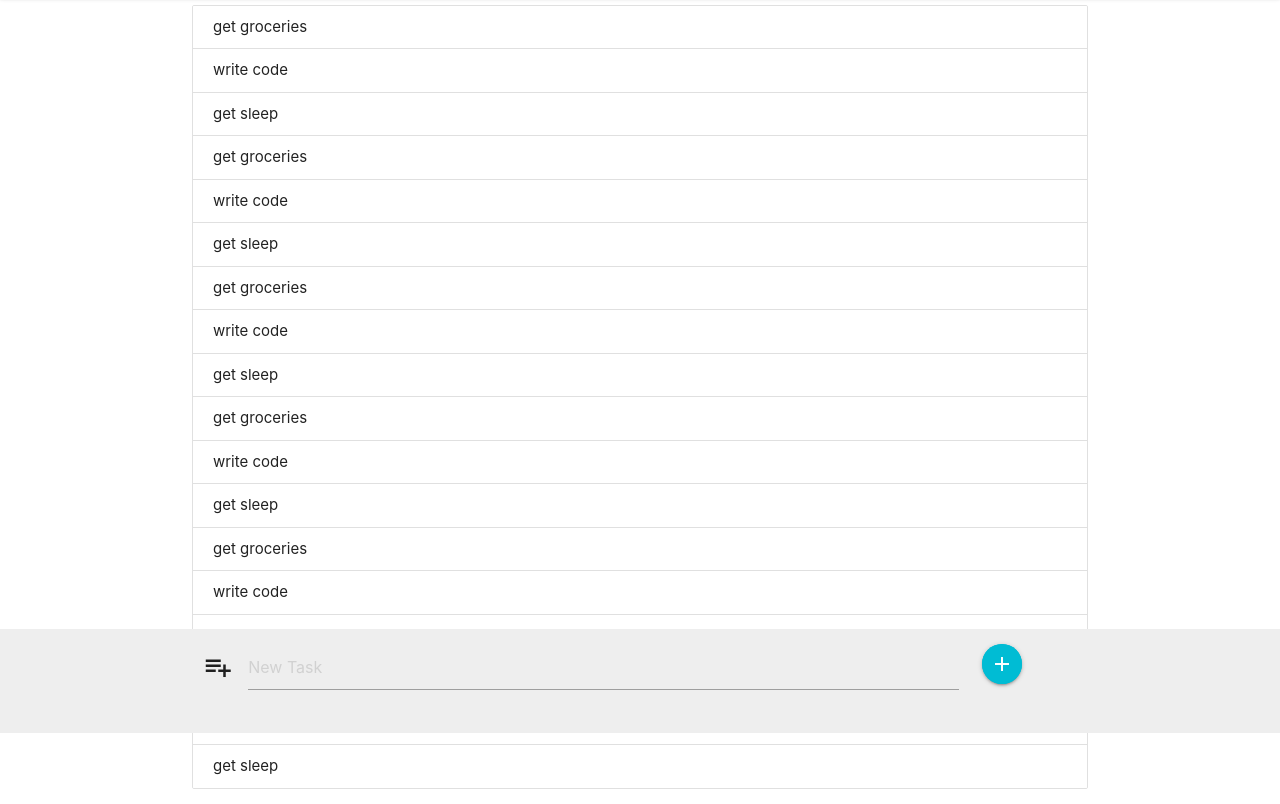
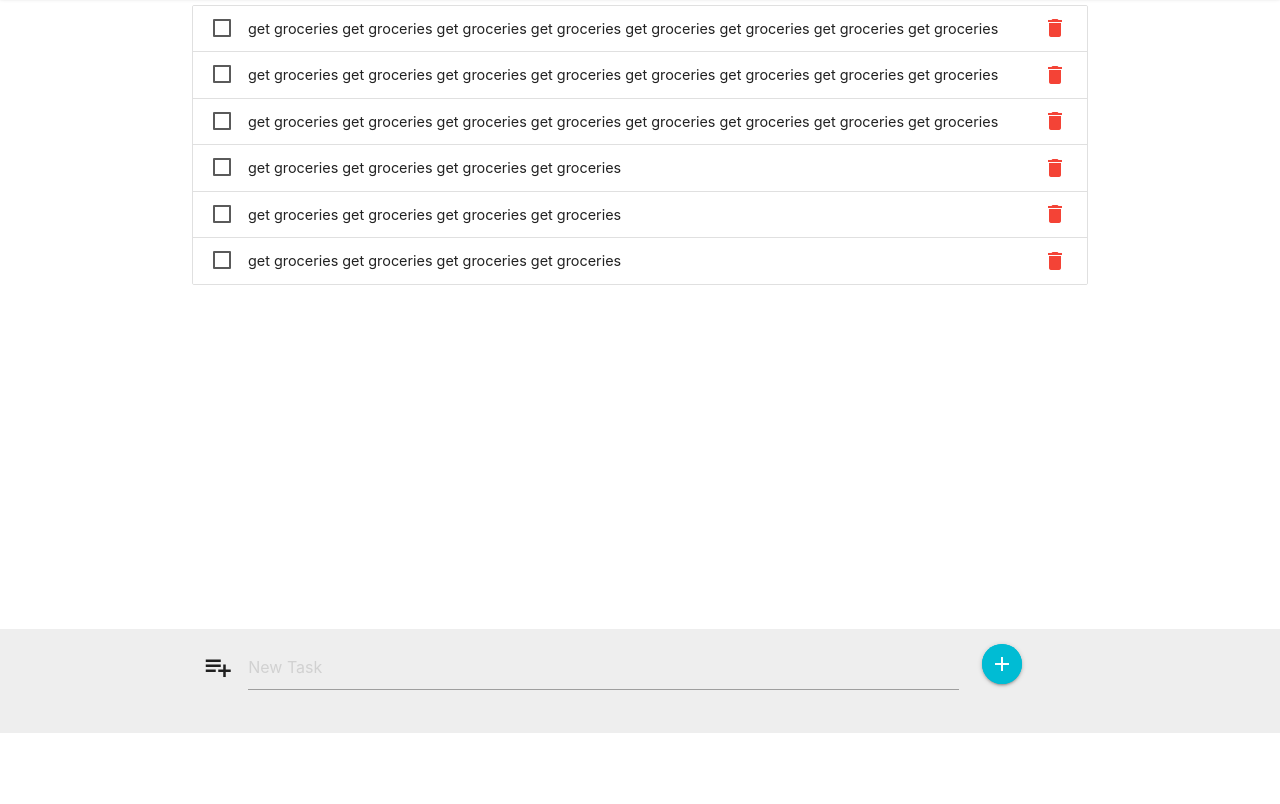
Before and after one commit to DaveTrost/to-do-vanilla-js, a website: page public/index.html in a window 1280 px wide. Shown: the part 67-871 px from the top of the page. After the commit the page ends 800 px from the top, so only its background shows below. Drawn offline with Linux system fonts and the light colour scheme.

Commit message:
more template

```diff
--- a/public/index.html
+++ b/public/index.html
@@ -9,31 +9,63 @@
     <link rel="stylesheet" href="src/styles/reset.css">
     <link rel="stylesheet" href="src/styles/materialize.css">
     <link rel="stylesheet" href="src/styles/main.css">
+    <link rel="stylesheet" href="src/components/app/app.css">
 </head>
 <body>
+    <div>
         <nav class="nav-wrapper">
             <p class="brand-logo center">To-Do List</p>
         </nav>
         <main class="container">
             <ul class="collection">
-            <li class="collection-item">get groceries</li>
-            <li class="collection-item">write code</li>
-            <li class="collection-item">get sleep</li>
-            <li class="collection-item">get groceries</li>
-            <li class="collection-item">write code</li>
-            <li class="collection-item">get sleep</li>
-            <li class="collection-item">get groceries</li>
-            <li class="collection-item">write code</li>
-            <li class="collection-item">get sleep</li>
-            <li class="collection-item">get groceries</li>
-            <li class="collection-item">write code</li>
-            <li class="collection-item">get sleep</li>
-            <li class="collection-item">get groceries</li>
-            <li class="collection-item">write code</li>
-            <li class="collection-item">get sleep</li>
-            <li class="collection-item">get groceries</li>
-            <li class="collection-item">write code</li>
-            <li class="collection-item">get sleep</li>
+                <li class="collection-item todo-item">
+                    <label>
+                        <input type="checkbox"/>
+                        <span>get groceries get groceries get groceries get groceries
+                                get groceries get groceries get groceries get groceries
+                        </span>
+                    </label>
+                    <i class="material-icons red-text">delete</i>
+                </li>
+                <li class="collection-item todo-item">
+                    <label>
+                        <input type="checkbox"/>
+                        <span>get groceries get groceries get groceries get groceries
+                                get groceries get groceries get groceries get groceries
+                        </span>
+                    </label>
+                    <i class="material-icons red-text">delete</i>
+                </li>
+                <li class="collection-item todo-item">
+                    <label>
+                        <input type="checkbox"/>
+                        <span>get groceries get groceries get groceries get groceries
+                                get groceries get groceries get groceries get groceries
+                        </span>
+                    </label>
+                    <i class="material-icons red-text">delete</i>
+                </li>
+                <li class="collection-item todo-item">
+                    <label>
+                        <input type="checkbox"/>
+                        <span>get groceries get groceries get groceries get groceries</span>
+                    </label>
+                    <i class="material-icons red-text">delete</i>
+                </li>
+                <li class="collection-item todo-item">
+                    <label>
+                        <input type="checkbox"/>
+                        <span>get groceries get groceries get groceries get groceries</span>
+                    </label>
+                    <i class="material-icons red-text">delete</i>
+                </li>
+                <li class="collection-item todo-item">
+                    <label>
+                        <input type="checkbox"/>
+                        <span>get groceries get groceries get groceries get groceries</span>
+                    </label>
+                    <i class="material-icons red-text">delete</i>
+                </li>
             </ul>
             <form action="#" class="fixed-bottom">
                 <div class="row">
@@ -47,7 +79,6 @@
                 </div>
             </form>
         </main>
-
-
+    </div>
 </body>
 </html>
--- /dev/null
+++ b/public/src/components/app/app.css
@@ -0,0 +1,22 @@
+.todo-item {
+    display: flex;
+    justify-content: space-between;
+    align-items: center;
+}
+
+.todo-item input[type='checkbox'] + span {
+    font-size: 1.2em;
+    color: #222;
+}
+.todo-item input[type='checkbox']:checked + span {
+    color: #9e9e9e;
+    text-decoration: line-through;
+}
+
+.todo-item label {
+    width: 95%;
+}
+
+.todo-item i:hover {
+    cursor: pointer;
+}
```
Lines whose indentation alone changed are shown as unchanged.
